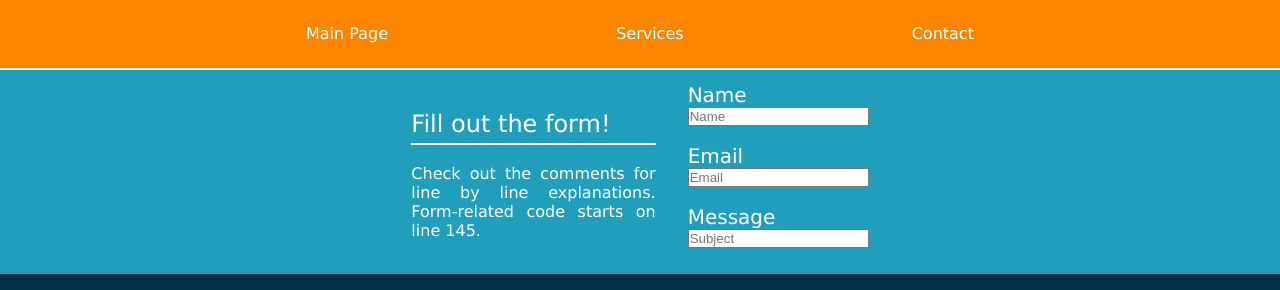
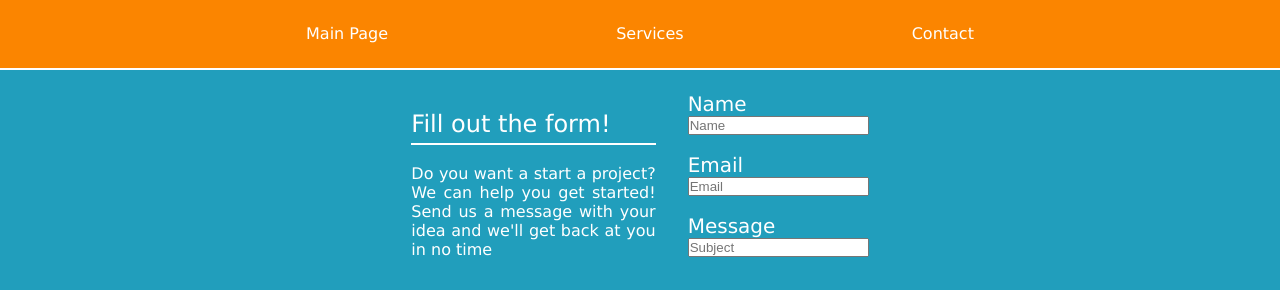
Before and after one commit to BAmaya666/FLynnty, a plain HTML site: page contactflynnty.html in a window 1280 px wide. Shown: the top 290 px of the page. Drawn offline with Linux system fonts and the light colour scheme.

Commit message:
Update text on contactflynnty.html

```diff
--- a/contactflynnty.html
+++ b/contactflynnty.html
@@ -21,7 +21,7 @@
       <div class="container">
         <div class="cta-form">
           <h2>Fill out the form!</h2>
-        <p>Check out the comments for line by line explanations. Form-related code starts on line 145.</p>
+        <p>Do you want a start a project? We can help you get started! Send us a message with your idea and we'll get back at you in no time</p>
         </div>
         <form action="" class="form">
 
```
